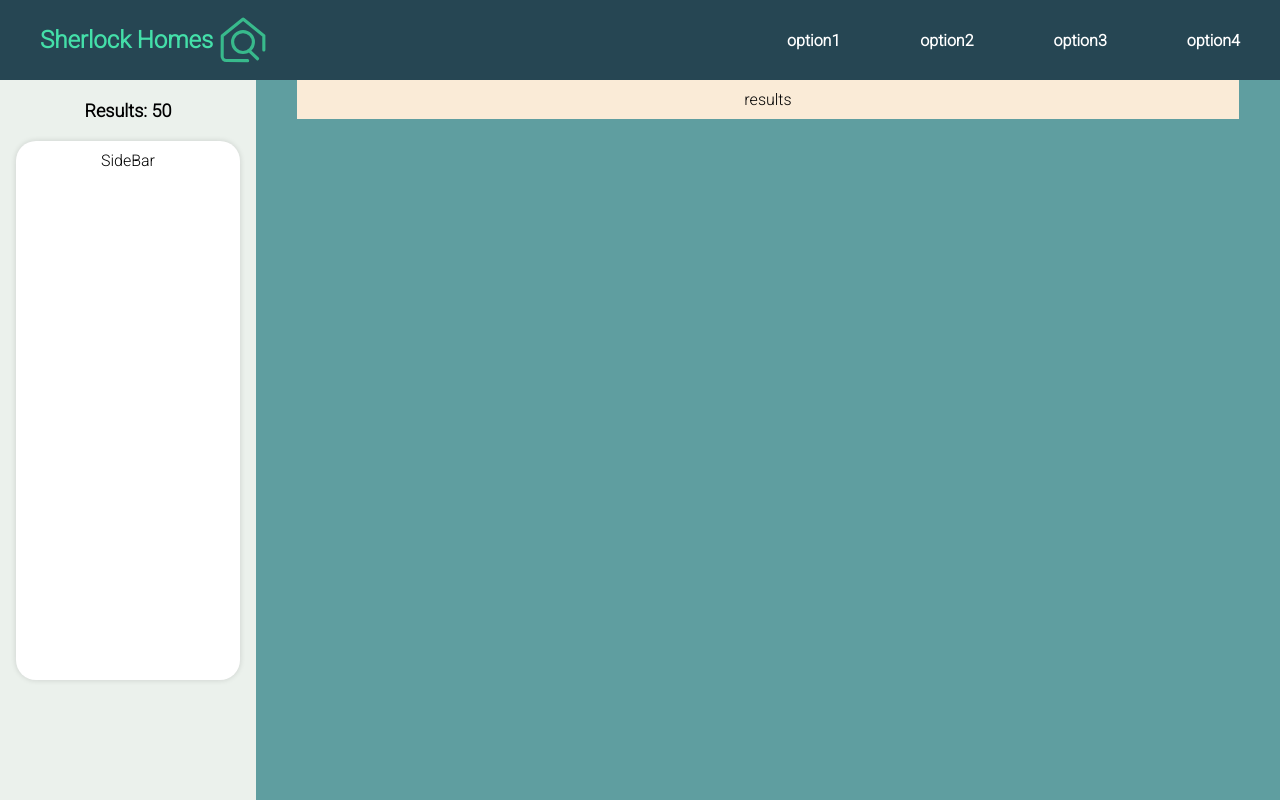
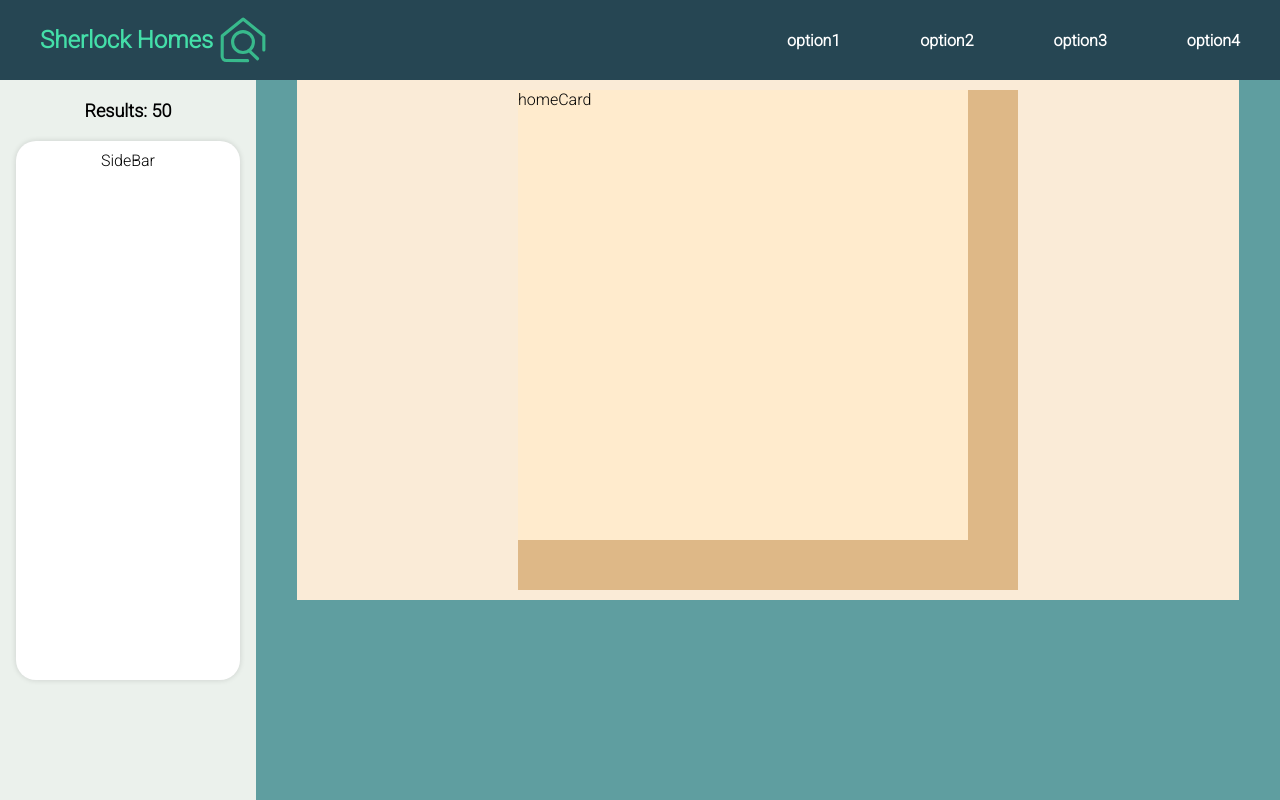
Before and after one commit to ElBugs99/Sherlock-Homes, a React (Create React App) app in the folder client/: page /search in a window 1280 px wide. Built offline with nearby package versions, Linux system fonts and the light colour scheme.

Commit message:
added homeCard in search page

```diff
--- a/client/src/Components/Search/Search.js
+++ b/client/src/Components/Search/Search.js
@@ -2,6 +2,7 @@ import React from "react";
 import "./search.css";
 import SideBar from "../UI/SideBar/SideBar";
 import NavBar from "../UI/NavBar/NavBar";
+import HomeCard from "../UI/HomeCard/HomeCard";
 
 export default function Search() {
   return (
@@ -13,7 +14,9 @@ export default function Search() {
           <SideBar />
         </div>
         <div className="search-results">
-          <div className="search-results-container">results</div>
+          <div className="search-results-container">
+            <HomeCard />
+          </div>
         </div>
       </div>
     </div>
```
